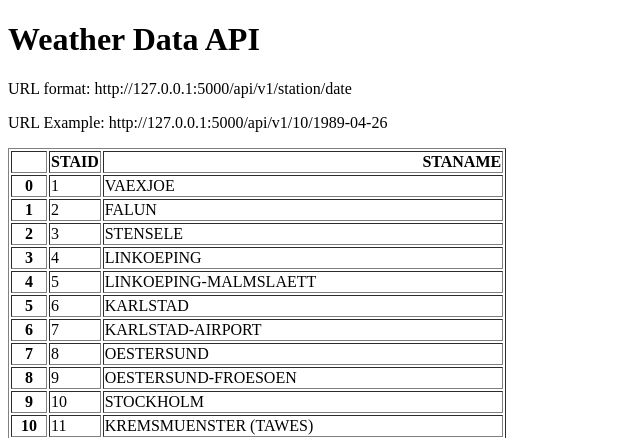
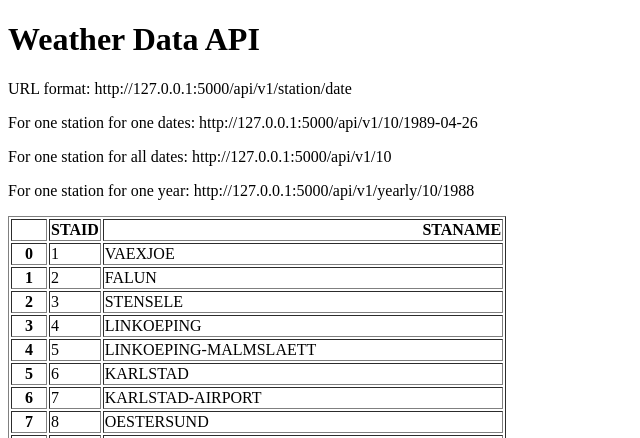
Before and after one commit to sirCharlesJohnson/weather_api, a Flask app: page / in a window 1280 px wide. Shown: the top 438 px of the page, without its empty margins (0-640 px from the left). Run offline with Flask 3, Linux system fonts and the light colour scheme.

Commit message:
Add URL endpoint for yearly and all data

```diff
--- a/main.py
+++ b/main.py
@@ -19,6 +19,21 @@ def about(station, date):
             "date": date,
             "temperature": temperature}
 
+@app.route("/api/v1/<station>")
+def all_data(station):
+    filename = "data_small/TG_STAID" + str(station).zfill(6) + ".txt"
+    df = pd.read_csv(filename, skiprows=20, parse_dates=["    DATE"])
+    result = df.to_dict(orient="records")
+    return result
+
+@app.route("/api/v1/yearly/<station>/<year>")
+def yearly(station, year):
+    filename = "data_small/TG_STAID" + str(station).zfill(6) + ".txt"
+    df = pd.read_csv(filename, skiprows=20)
+    df["    DATE"] = df["    DATE"].astype(str)
+    result = df[df["    DATE"].str.startswith(str(year))].to_dict(orient="records")
+    return result
+
 @app.route("/contact/")
 def store():
     return render_template("contact.html")
--- a/templates/home.html
+++ b/templates/home.html
@@ -7,7 +7,10 @@
 <body>
 <h1>Weather Data API</h1>
 <p>URL format: http://127.0.0.1:5000/api/v1/station/date</p>
-<p>URL Example: http://127.0.0.1:5000/api/v1/10/1989-04-26</p>
+<p>For one station for one dates: http://127.0.0.1:5000/api/v1/10/1989-04-26</p>
+<p>For one station for all dates: http://127.0.0.1:5000/api/v1/10</p>
+<p>For one station for one year: http://127.0.0.1:5000/api/v1/yearly/10/1988</p>
+
 <p>{{data|safe}}</p>
 </body>
 </html>
```
Also changed, not shown: about.html (added, +10 -0 lines), contact.html (added, +10 -0 lines), tutorial.html (added, +21 -0 lines), 2 other files.
